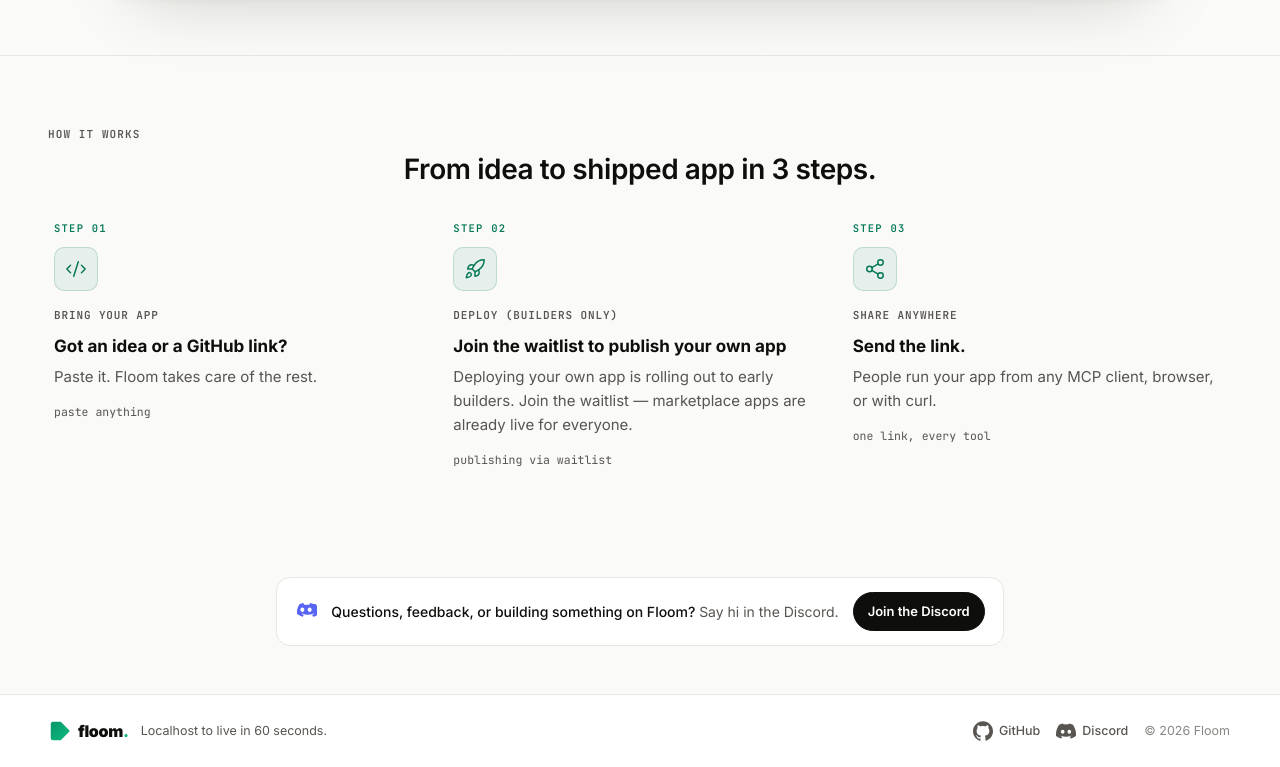
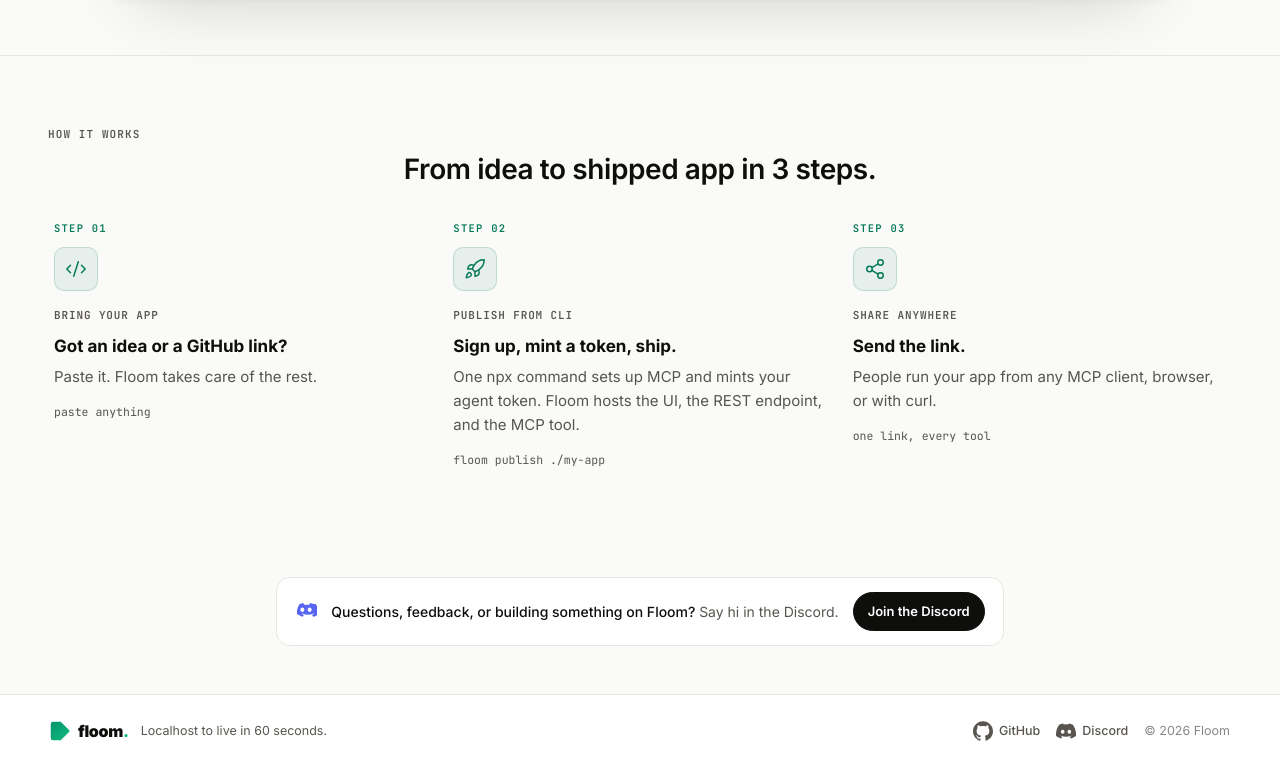
Before and after one commit to Pallavikumarimdb/floom, a Next.js app: page / in a window 1280 px wide. Shown: the part 1134-1901 px from the top of the page. Built offline with nearby package versions, Linux system fonts and the light colour scheme; no server answers.

Commit message:
fix: STEP 02 wording — was 'Join the waitlist' (we're a real product, not a waitlist)

```diff
--- a/src/app/page.tsx
+++ b/src/app/page.tsx
@@ -734,10 +734,10 @@ const STEPS = [
   },
   {
     num: '02',
-    kicker: 'DEPLOY (BUILDERS ONLY)',
-    title: 'Join the waitlist to publish your own app',
-    body: 'Deploying your own app is rolling out to early builders. Join the waitlist — marketplace apps are already live for everyone.',
-    mono: 'publishing via waitlist',
+    kicker: 'PUBLISH FROM CLI',
+    title: 'Sign up, mint a token, ship.',
+    body: 'One npx command sets up MCP and mints your agent token. Floom hosts the UI, the REST endpoint, and the MCP tool.',
+    mono: 'floom publish ./my-app',
   },
   {
     num: '03',
```
